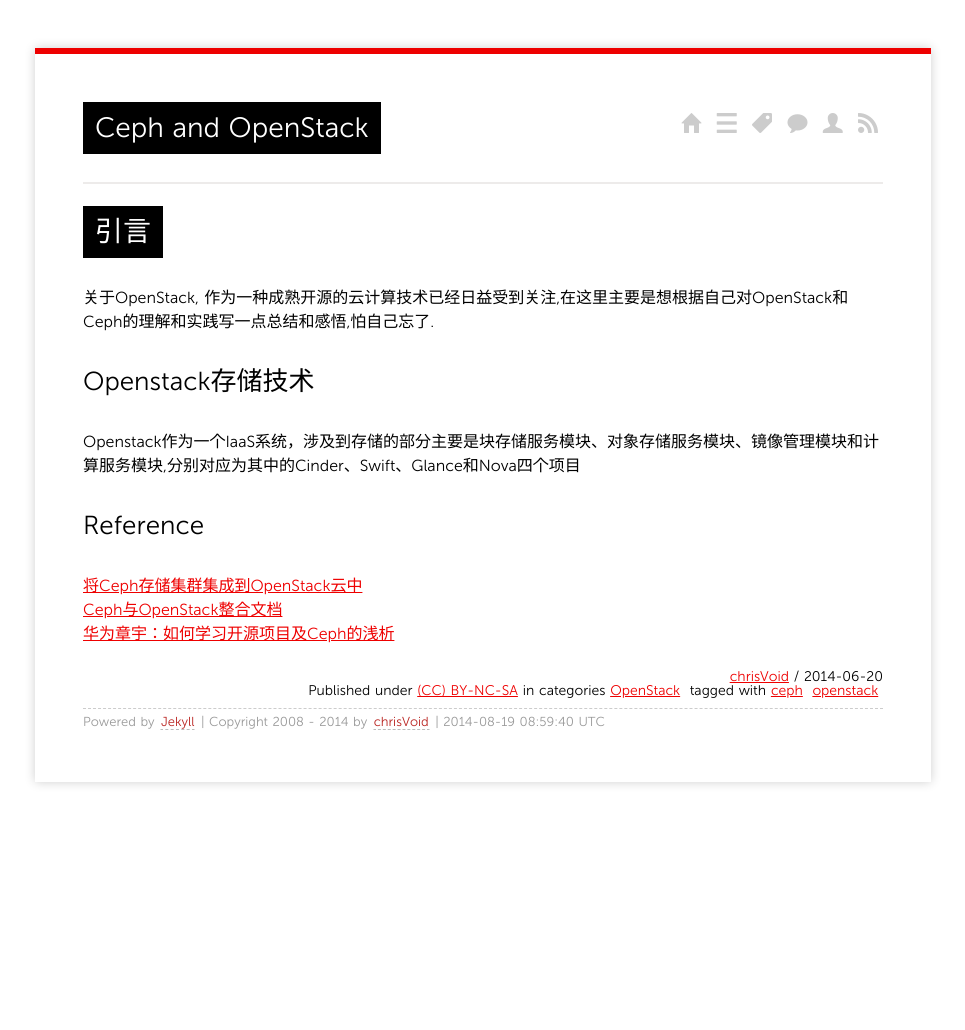
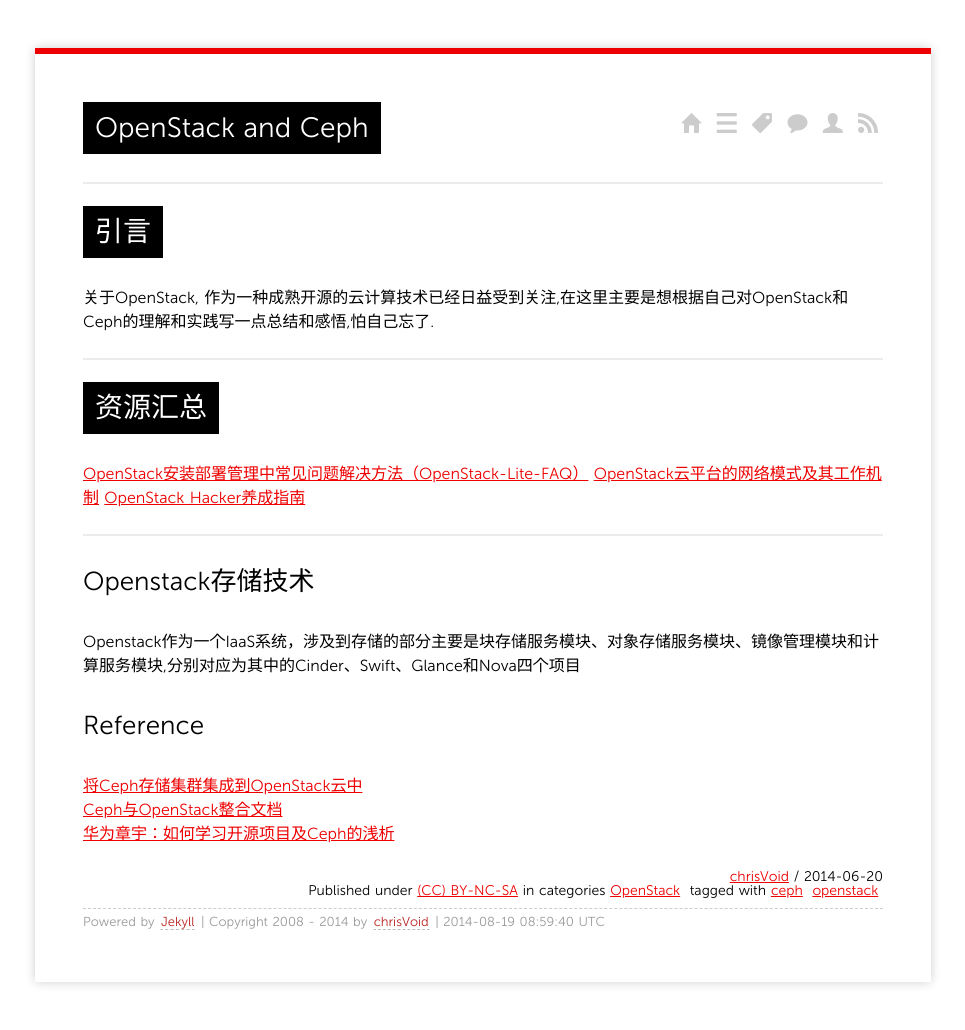
Before and after one commit to chris-void/chris-void.github.io, a Jekyll site: the page built from _posts/2014/2014-06-20-ceph-and-openstack.md, in a window 1280 px wide. Shown: the whole page, without its empty margins (157-1122 px from the left). Built offline with Jekyll 4.4.1, drawn with Linux system fonts in a browser that asks for light colours; Markdown is read by kramdown in place of the engine named in the settings; comment, search, counter and statistics services are not loaded; before the commit the page ends 900 px from its top, so only the background shows below that.

Commit message:
Update 2014-06-20-ceph-and-openstack.md

```diff
--- a/_posts/2014/2014-06-20-ceph-and-openstack.md
+++ b/_posts/2014/2014-06-20-ceph-and-openstack.md
@@ -1,6 +1,6 @@
 ---
 layout: post
-title: Ceph and OpenStack
+title: OpenStack and Ceph
 categories:
 - OpenStack
 tags:
@@ -13,6 +13,18 @@
 
 关于OpenStack, 作为一种成熟开源的云计算技术已经日益受到关注,在这里主要是想根据自己对OpenStack和Ceph的理解和实践写一点总结和感悟,怕自己忘了.
 
+
+---
+#资源汇总
+
+[OpenStack安装部署管理中常见问题解决方法（OpenStack-Lite-FAQ）](http://blog.csdn.net/hilyoo/article/details/7746634)
+[OpenStack云平台的网络模式及其工作机制](http://blog.csdn.net/hilyoo/article/details/7721401)
+[OpenStack Hacker养成指南](https://www.ustack.com/blog/openstack_hacker/)
+
+
+
+---
+
 ## Openstack存储技术
 
 Openstack作为一个IaaS系统，涉及到存储的部分主要是块存储服务模块、对象存储服务模块、镜像管理模块和计算服务模块,分别对应为其中的Cinder、Swift、Glance和Nova四个项目
```
